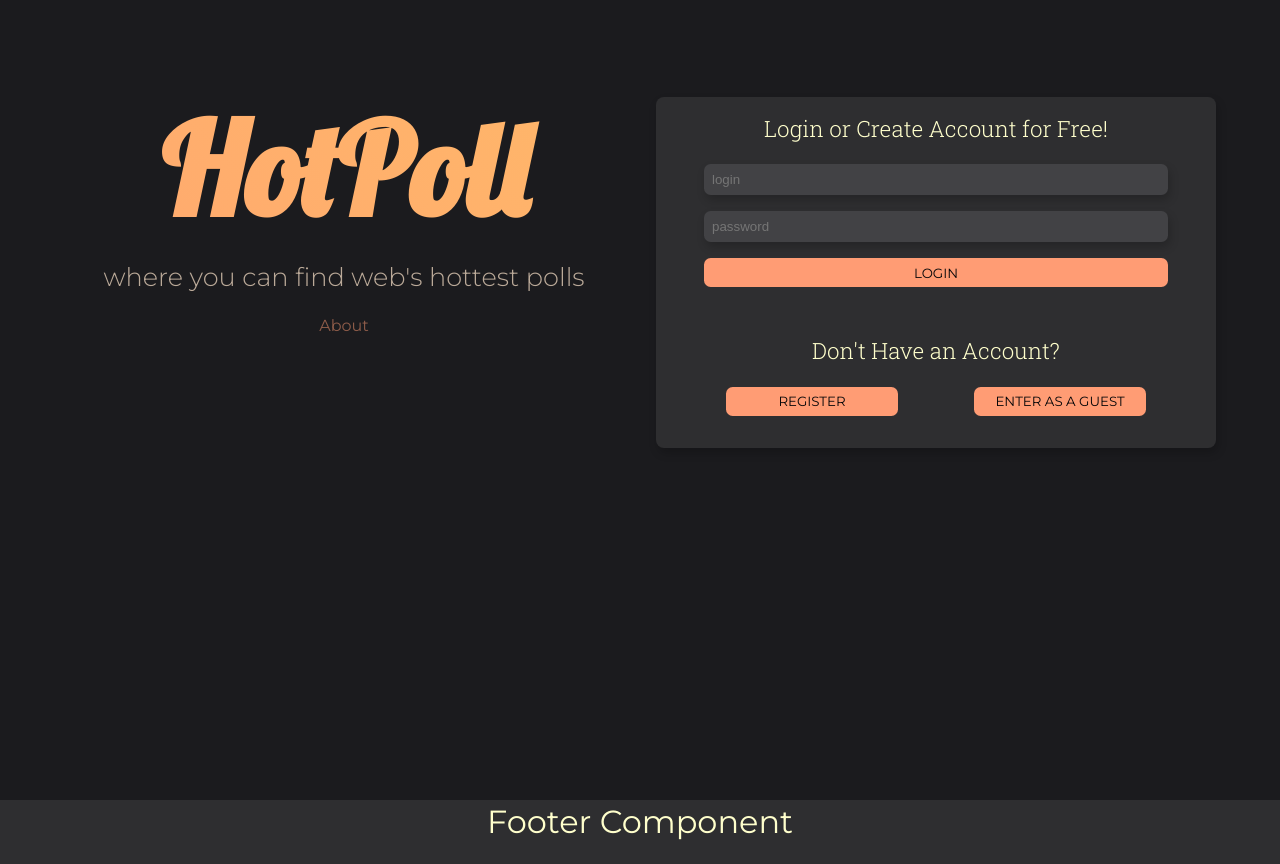
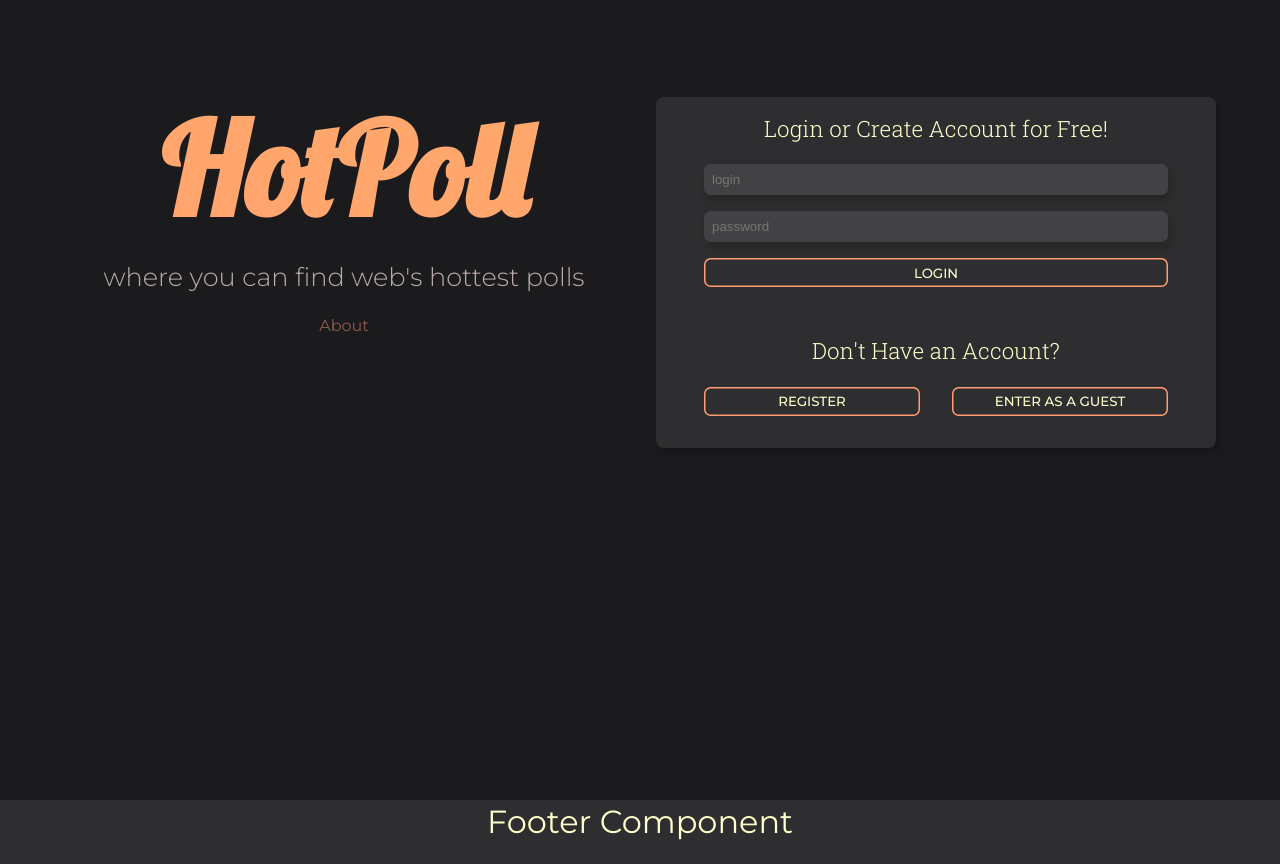
Before and after one commit to IgorXDDD/HotPoll, a React (Create React App) app in the folder frontend/: page / in a window 1280 px wide. Built offline with nearby package versions, Linux system fonts and the light colour scheme.

Commit message:
styling improvements

```diff
--- a/frontend/public/index.html
+++ b/frontend/public/index.html
@@ -11,7 +11,7 @@
     />
     <link rel="preconnect" href="https://fonts.gstatic.com"/>
     <link
-      href="https://fonts.googleapis.com/css2?family=Lobster&family=Montserrat:wght@100;200;300;400;700&family=Roboto+Slab:wght@300;400;700&display=swap"
+      href="https://fonts.googleapis.com/css2?family=Lobster&family=Montserrat:wght@100;200;300;400;500;600;700&family=Roboto+Slab:wght@300;400;500;600;700&display=swap"
       rel="stylesheet"/>
     <link rel="manifest" href="%PUBLIC_URL%/manifest.json" />
     <title>HotPoll</title>
--- a/frontend/src/index.css
+++ b/frontend/src/index.css
@@ -8,15 +8,19 @@ Variables
   --bgColorLight: #2e2e30;
   --bgColorLighter: #424245;
   --textColorMain: #ffc;
-  --textColorLight: #ba9;
-  --buttonTextColor: #070709;
+  --textColorLight: #baa;
+  --buttonTextColor: #ffc;
+  --buttonTextColorHover: #070709;
   --accentColor1: #ff9c74;
-  --accentColor2: #ffdb65;
+  --accentColor2: #ffc956;
+
+  --buttonBorder: 2px solid var(--accentColor1);
 
   --mainTransition: all 0.3s linear;
   --lightShadow: 2px 5px 10px 0px rgba(0, 0, 0, 0.2);
   --darkShadow: 2px 5px 10px 0px rgba(0, 0, 0, 0.6);
   --buttonGlow: 0px 0px 10px -5px var(--accentColor2);
+  --insetBorder: inset 0px 0px 0px 1.5px;
   --mainBorderRadius: 0.5em;
 
   --sansSerifFont: "Montserrat", sans-serif;
@@ -26,7 +30,7 @@ Variables
   --mainGradient: linear-gradient(
     45deg,
     var(--accentColor1),
-    #ffba68,
+    #ffac68,
     var(--accentColor2)
   );
 }
@@ -40,6 +44,7 @@ Global Styles
   padding: 0;
   box-sizing: border-box;
 }
+
 *:focus {
   outline: none;
 }
@@ -60,24 +65,58 @@ h5,
 h6 {
   margin-bottom: 1.25rem;
 }
+
 p {
   margin-bottom: 1.25rem;
   max-width: 60ch;
 }
+
 ul {
   list-style-type: none;
 }
+
 a {
   opacity: 50%;
+  display: inline-block;
   text-decoration: none;
   color: var(--accentColor1);
   transition: var(--mainTransition);
 }
+
+a::after {
+  content: "";
+  display: block;
+  transform: scale(0, 1);
+  height: 1.5px;
+  background: var(--accentColor2);
+  transition: var(--mainTransition);
+}
+
+a:hover::after,
+a:focus::after {
+  transform: scale(1, 1);
+}
+
 a:hover,
 a:focus {
   opacity: 100%;
   color: var(--accentColor2);
 }
+
+input {
+  padding: 0.5rem;
+  border: none;
+  background-color: var(--bgColorLighter);
+  color: var(--textColorLight);
+  border-radius: var(--mainBorderRadius);
+  box-shadow: var(--lightShadow);
+  margin-bottom: 1rem;
+}
+
+input:focus {
+  box-shadow: var(--insetBorder) var(--accentColor2);
+}
+
 img {
   width: 100%;
   display: block;
@@ -92,27 +131,31 @@ footer {
 
 button {
   font-family: var(--sansSerifFont);
-  background-color: var(--accentColor1);
+  background-color: rgba(0, 0, 0, 0);
   color: var(--buttonTextColor);
   text-transform: uppercase;
-  /* font-weight: 600; */
+  font-weight: 500;
   cursor: pointer;
   border-radius: var(--mainBorderRadius);
   border: none;
-  transition: all 0.3s;
+  box-shadow: var(--insetBorder) var(--accentColor1);
+  transition: var(--mainTransition);
   padding: 0.5em;
 }
 
 button:hover,
 button:focus {
+  color: var(--buttonTextColorHover);
   background-color: var(--accentColor2);
   box-shadow: var(--buttonGlow);
 }
+
 /*
 ======
 HOME
 ======
 */
+
 .homescreen {
   min-height: 100vh;
   padding: 0 4rem;
@@ -142,7 +185,7 @@ HOME
   background-image: var(--mainGradient);
   background-clip: text;
   color: transparent;
-  background-size: 500%;
+  background-size: 800%;
   animation: bg-animation 5s infinite;
 }
 .welcome h2 {
@@ -191,13 +234,6 @@ HOME
 
 .loginForm input {
   width: 100%;
-  padding: 0.5rem;
-  border: none;
-  background-color: var(--bgColorLighter);
-  color: var(--textColorLight);
-  border-radius: var(--mainBorderRadius);
-  box-shadow: var(--lightShadow);
-  margin-bottom: 1rem;
 }
 
 .loginForm button {
@@ -214,12 +250,12 @@ HOME
 
 #register-btn {
   grid-area: "register";
-  width: 80%;
+  width: 100%;
 }
 
 #enter-as-guest-btn {
   grid-area: "enterAsGuest";
-  width: 80%;
+  width: 100%;
 }
 
 /*
```
